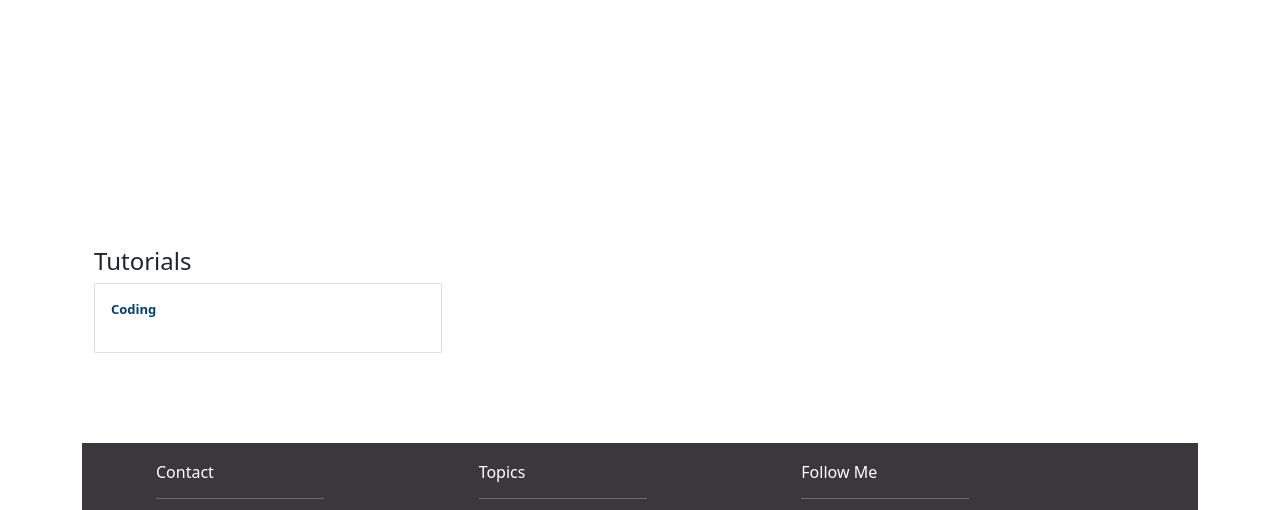
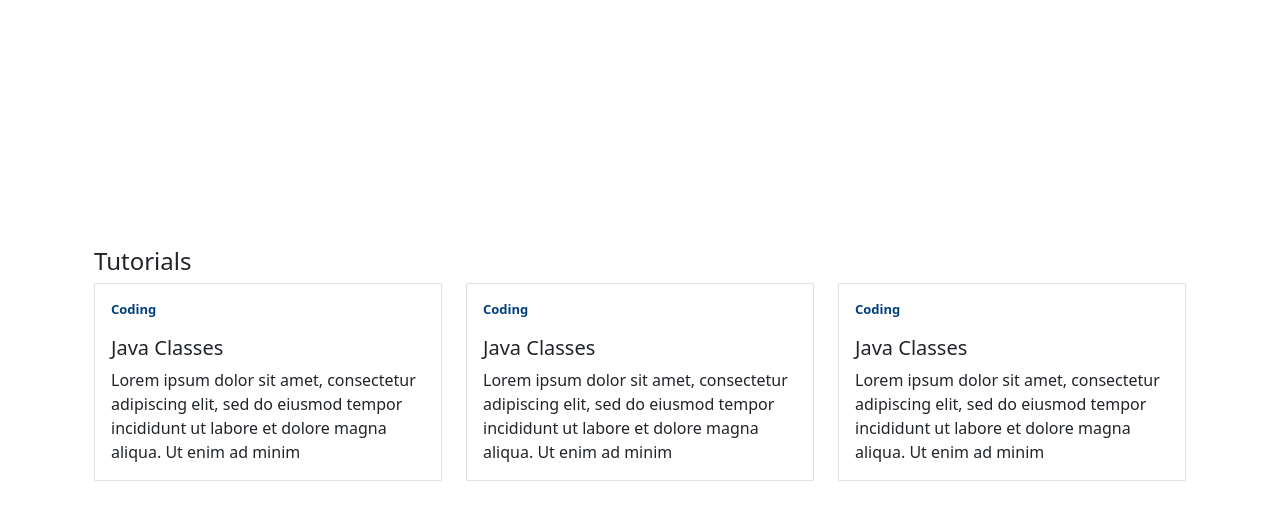
Before and after one commit to oliszymanski/My-Blog, a plain HTML site: page my_blog/index.html in a window 1280 px wide. Shown: the part 2448-2958 px from the top of the page. Drawn offline with nearby package versions, Linux system fonts and the light colour scheme.

Commit message:
adding full tutorials section in row

```diff
--- a/my_blog/index.html
+++ b/my_blog/index.html
@@ -242,28 +242,58 @@
 				<h4 class="title">Tutorials</h4>
 			</div>
 			<div class="row">
+
+				<!-- CARD 1 -->
 				<div class="col-md-4">
 					<div class="card">
-						<!-- TODO: get the custom image... class='card-img-top' -->
+						<!-- TODO: get the custom image (OWN)... class='card-img-top' -->
 
 						<div class="card-body">
 							<p class="topic-name topic-blue">Coding</p>
+							<h5 class="card-title">Java Classes</h5>
+							<p class="card-text">
+								Lorem ipsum dolor sit amet, consectetur adipiscing elit, sed do eiusmod tempor incididunt ut labore
+								et dolore magna aliqua. Ut enim ad minim
+							</p>
 						</div>
+					</div>
+				</div>
 
+				<!-- CARD 2 -->
+				<div class="col-md-4">
+					<div class="card">
+						<!-- TODO: get the custom image (OWN)... class='card-img-top' -->
+
+						<div class="card-body">
+							<p class="topic-name topic-blue">Coding</p>
+							<h5 class="card-title">Java Classes</h5>
+							<p class="card-text">
+								Lorem ipsum dolor sit amet, consectetur adipiscing elit, sed do eiusmod tempor incididunt ut labore
+								et dolore magna aliqua. Ut enim ad minim
+							</p>
+						</div>
+					</div>
+				</div>
+
+				<!-- CARD 3 -->
+				<div class="col-md-4">
+					<div class="card">
+						<!-- TODO: get the custom image (OWN)... class='card-img-top' -->
+
+						<div class="card-body">
+							<p class="topic-name topic-blue">Coding</p>
+							<h5 class="card-title">Java Classes</h5>
+							<p class="card-text">
+								Lorem ipsum dolor sit amet, consectetur adipiscing elit, sed do eiusmod tempor incididunt ut labore
+								et dolore magna aliqua. Ut enim ad minim
+							</p>
+						</div>
 					</div>
 				</div>
 			</div>
 
 
 		</div>
-
-<!--	<div class="container-fluid tutorials after-card-space" id="tutorials">-->
-<!--		<div class="row">-->
-<!--			<h4 class="title">Tutorials</h4>-->
-<!--		</div>-->
-<!--	</div>-->
-
-
 
 
 
```
